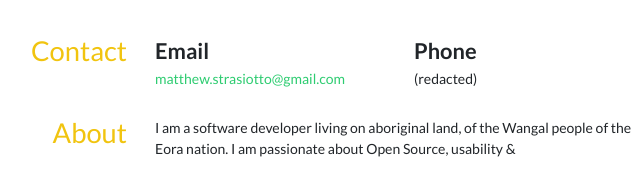
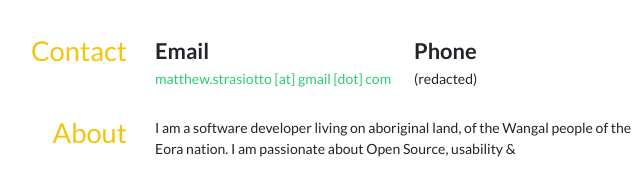
Before and after one commit to strazto/resume, a plain HTML site: page index.html in a window 1280 px wide. Shown: the part 225-409 px from the top of the page, 331-971 px from the left. Drawn offline with Linux system fonts and the light colour scheme.

Commit message:
deploy: 6bc715d6268b26d6a3293af6572f8cc2fe402a98

```diff
--- a/index.html
+++ b/index.html
@@ -230,7 +230,7 @@ blockquote > * + * {
         <div class="grid-list">
             <div>
               <h4>Email</h4>
-              <a href="mailto:matthew.strasiotto@gmail.com">matthew.strasiotto@gmail.com</a>
+              <a href="mailto:matthew.strasiotto [at] gmail [dot] com">matthew.strasiotto [at] gmail [dot] com</a>
             </div>
             <div>
               <h4>Phone</h4>
```
